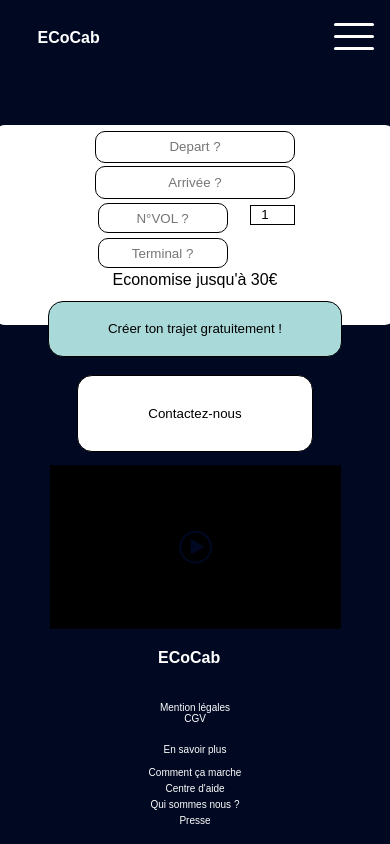
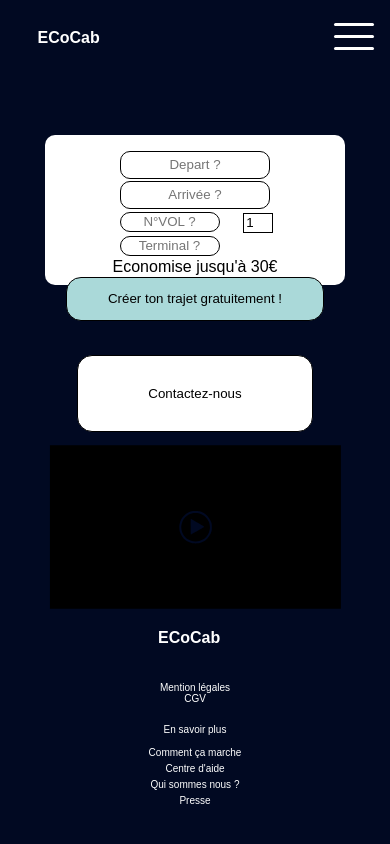
Before and after one commit to Julesc002/Stage-Ecocab, a React (Create React App) app: page /PosterUnTrajet in a window 390 px wide. Built offline with nearby package versions, Linux system fonts and the light colour scheme; a web font is replaced by a local one.

Commit message:
Corrections diverses + rework (refonte) du resp

```diff
--- a/src/styles/components/_formCreationTrajet.css
+++ b/src/styles/components/_formCreationTrajet.css
@@ -5,11 +5,10 @@
     align-items: center;
     width: 400px;
     height: 200px;
-    padding: 1%;
+    padding: 5%;
     border-radius: 10px;
-    margin-left: 30%;
-    margin-top: 5%;
-    margin-bottom: 5%;
+    margin-top: 20%;
+    margin-bottom: 20%;
 }
 
 .form_inputsMajeurs {
@@ -81,18 +80,27 @@
     top: 10px;
 }
 
-@media (max-width: 1000px) {
+@media (max-width: 500px) {
     .form {
-        background-color: white;
-        display: flex;
-        flex-direction: column;
-        align-items: center;
-        width: 400px;
-        height: 200px;
-        padding: 1%;
-        border-radius: 10px;
-        margin-left: 0%;
-        margin-top: 12.5%;
-        margin-bottom: 10%;
+        width: 300px;
+        height: 150px;
+    }
+
+    .form_inputsMajeurs {
+        width: 150px;
+    }
+
+    .form_conteneurPartieSecondaire_conteneurInputs_inputsSecondaires {
+        width: 100px;
+        height: 20px;
+    }
+
+    .form_conteneurPartieSecondaire_inputNumber {
+        width: 30px;
+        height: 20px;
+    }
+
+    .form_boutonCreer {
+        top: 0px;
     }
 }
--- a/src/styles/components/_nav.css
+++ b/src/styles/components/_nav.css
@@ -58,6 +58,7 @@
         padding: 2rem;
         visibility: hidden;
         transition: all 0.8s ease-out;
+        z-index: 1;
     }
 
     .showNavigationMenu .navigationMenu_links {
@@ -76,6 +77,7 @@
         display: block;
         top: 1rem;
         right: 1rem;
+        z-index: 2;
     }
 
     .navigationMenu_burgerButton:hover {
--- a/src/styles/pages/_pageRechercherUnTrajet.css
+++ b/src/styles/pages/_pageRechercherUnTrajet.css
@@ -74,6 +74,27 @@
     .containerTrierAndTrajets {
         flex-direction: column;
     }
+
+    .containerTrierAndTrajets_trier {
+        width: 250px;
+        margin-bottom: 5%;
+    }
+
+    .containerTrierAndTrajets_trier_title {
+        background-color: white;
+        color: black;
+        margin: 2%;
+    }
+
+    .containerTrierAndTrajets_trier_ligne_checkbox {
+        margin: 2%;
+    }
+
+    .containerTrierAndTrajets_trier_ligne_text {
+        white-space: normal;
+        margin: 2%;
+    }
+
 }
 
 @media (max-width: 570px) {
--- a/src/styles/pages/_posterUnTrajet.css
+++ b/src/styles/pages/_posterUnTrajet.css
@@ -1,15 +1,13 @@
+.conteneurGlobal {
+    display: flex;
+    flex-direction: column;
+    justify-content: center;
+    align-items: center;
+}
+
 .conteneurGlobal_conteneurboutonEtPlaceholder {
     display: flex;
     flex-direction: column;
     justify-content: center;
     align-items: center;
 }
-
-@media (max-width: 1000px) {
-    .conteneurGlobal {
-        display: flex;
-        flex-direction: column;
-        justify-content: center;
-        align-items: center;
-    }
-}
```
